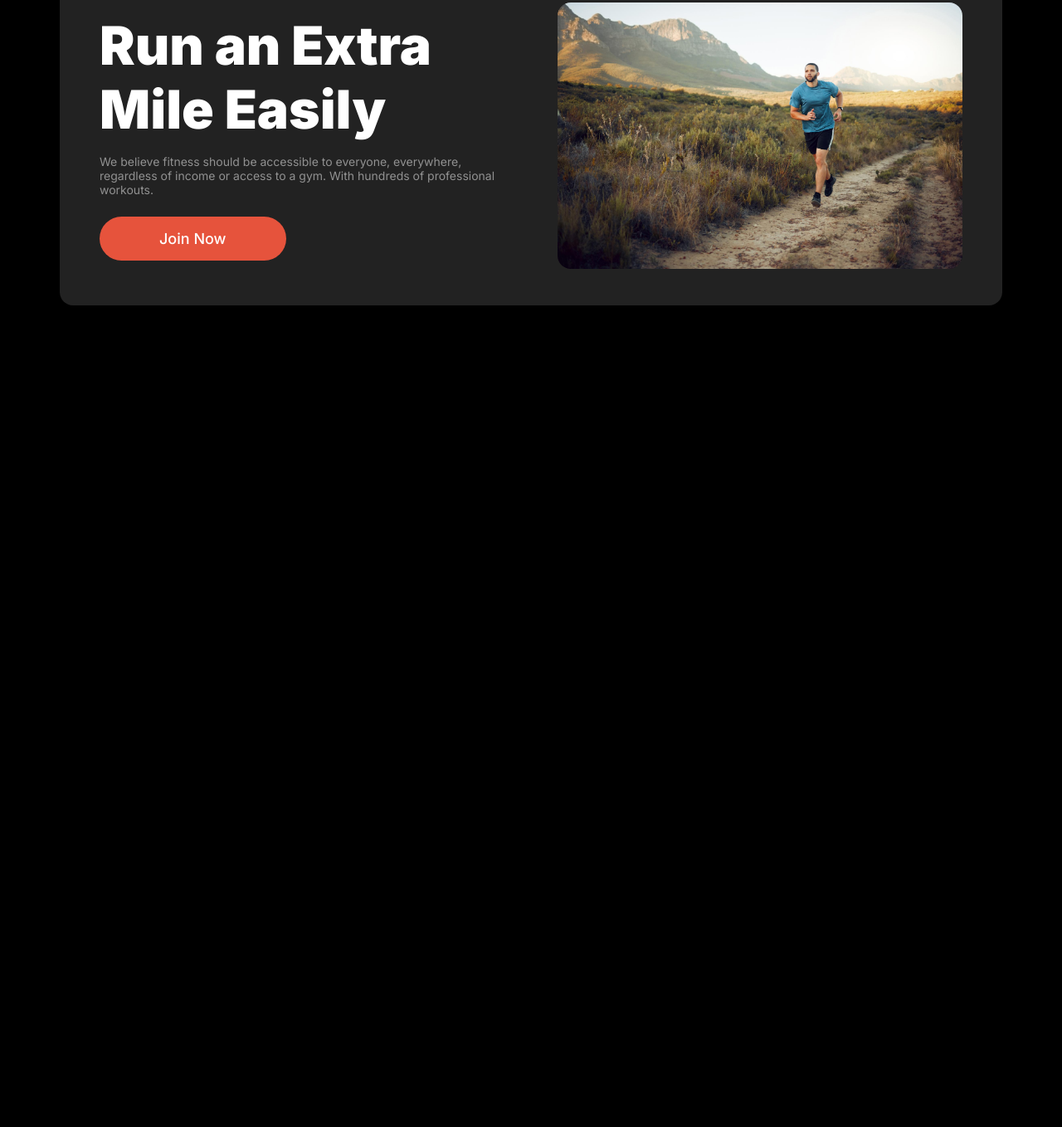
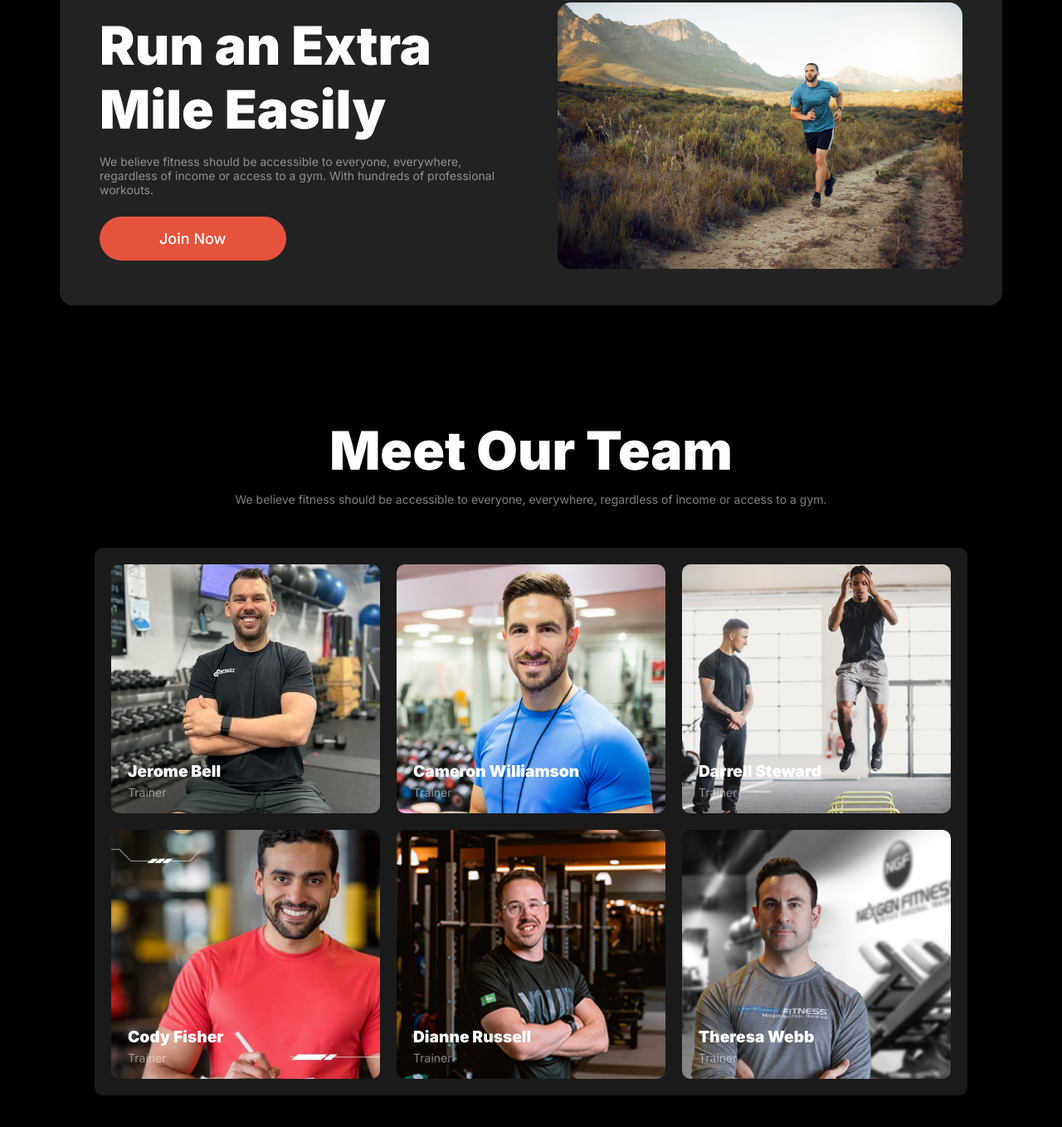
Before and after one commit to AbuBokkar95/Assignment-2, a plain HTML site: page index.html in a window 1280 px wide. Shown: the part 1420-2778 px from the top of the page at 83% size. Before the commit the page ends 1860 px from the top, so only its background shows below. Drawn offline with Linux system fonts and the light colour scheme; a web font is replaced by a local one.

Commit message:
complete meet our team section

```diff
--- a/index.html
+++ b/index.html
@@ -93,6 +93,46 @@
             <img src="images/run.jpg" alt="">
         </div>
     </section>
+    <section class="team">
+        <div class="heading">
+            <h3>Meet Our Team</h3>
+            <p>We believe fitness should be accessible to everyone, everywhere, regardless of income or access to a gym.</p>
+        </div>
+        <section class="team-section">
+            <div class="team-container">
+                <div class="team-member">
+                    <div class="profile-pic" style="background-image: url('images/trainer1.png');">
+                        <div class="name">Jerome Bell<br><span>Trainer</span></div>
+                    </div>
+                </div>
+                <div class="team-member">
+                    <div class="profile-pic" style="background-image: url('images/trainer2.png');">
+                        <div class="name">Cameron Williamson <br><span>Trainer</span></div>
+                    </div>
+                </div>
+                <div class="team-member">
+                    <div class="profile-pic" style="background-image: url('images/exercise3.png');">
+                        <div class="name">Darrell Steward<br><span>Trainer</span></div>
+                    </div>
+                </div>
+                <div class="team-member">
+                    <div class="profile-pic" style="background-image: url('images/trainer4.png');">
+                        <div class="name">Cody Fisher<br><span>Trainer</span></div>
+                    </div>
+                </div>
+                <div class="team-member">
+                    <div class="profile-pic" style="background-image: url('images/trainer5.png');">
+                        <div class="name">Dianne Russell <br><span>Trainer</span></div>
+                    </div>
+                </div>
+                <div class="team-member">
+                    <div class="profile-pic" style="background-image: url('images/trainer6.png');">
+                        <div class="name">Theresa Webb <br><span>Trainer</span></div>
+                    </div>
+                </div>
+            </div>
+        </section>
+    </section>
 
 </body>
 
--- a/styles/style.css
+++ b/styles/style.css
@@ -246,3 +246,61 @@ body{
     border: none;
     border-radius: 1rem;
 }
+/* Meet Our Team section Styles */
+.team{
+    padding: 4rem;
+}
+.team .heading h3{
+    font-size: 4rem;
+    font-weight: 900;
+    text-align: center;
+    margin-bottom: 0.8rem;
+}
+.team .heading p{
+    font-size: 0.875rem;
+    color: rgba(255, 255, 255, 0.5);
+    text-align: center;
+}
+.team-section {
+    padding: 50px;
+    color: #fff;
+}
+
+.team-container {
+    display: grid;
+    grid-template-columns: repeat(3, 1fr);
+    gap: 20px;
+    background-color: rgba(255, 255, 255, 0.1);
+    padding: 20px;
+    border-radius: 10px;
+}
+
+.team-member {
+    position: relative;
+    border-radius: 10px;
+    overflow: hidden;
+    height: 300px;
+}
+
+.profile-pic {
+    width: 100%;
+    height: 100%;
+    background-size: cover;
+    background-position: center;
+    position: relative;
+    display: flex;
+    align-items: flex-end;
+}
+
+.team-member .name {
+    color: #fff;
+    font-weight: 900;
+    padding: 5px 10px;
+    font-size: 1.2rem;
+    margin: 10px;
+}
+.team-member .name span{
+    font-size: 0.875rem;
+    font-weight: normal;
+    color: rgba(255, 255, 255, 0.5);
+}
```
